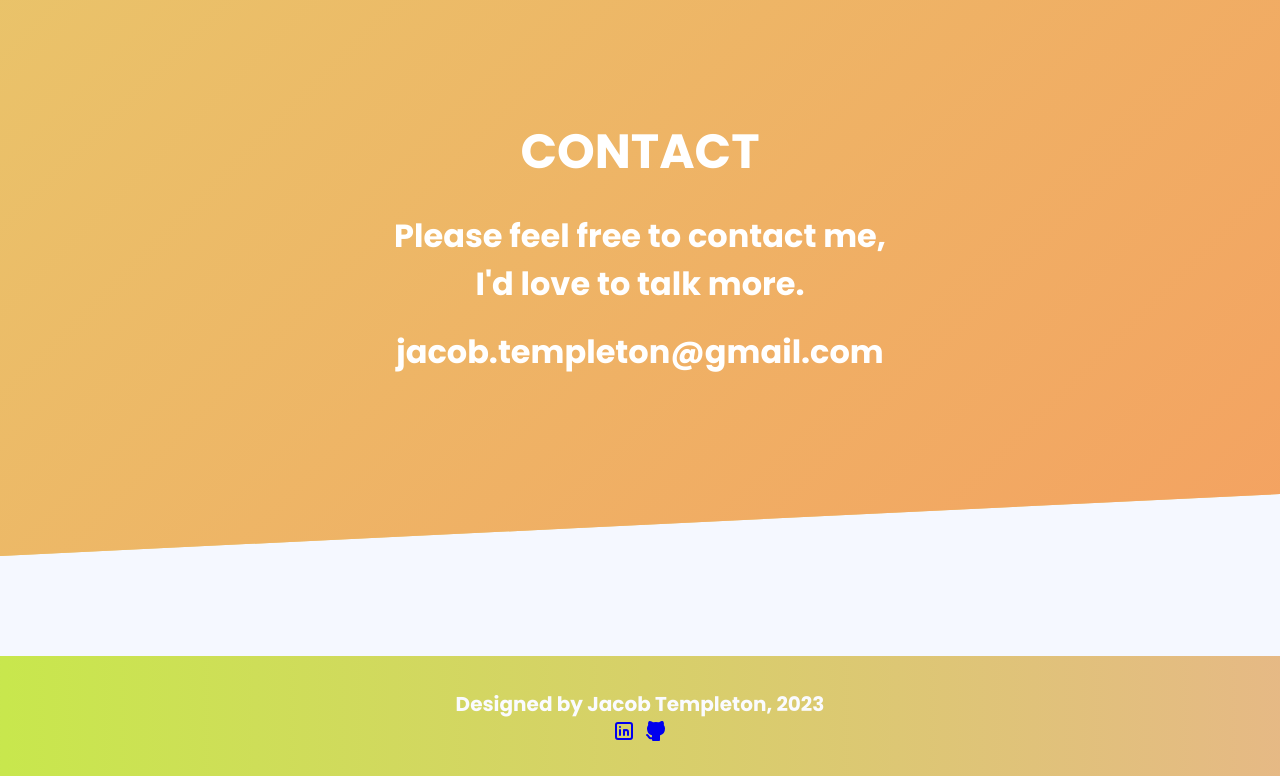
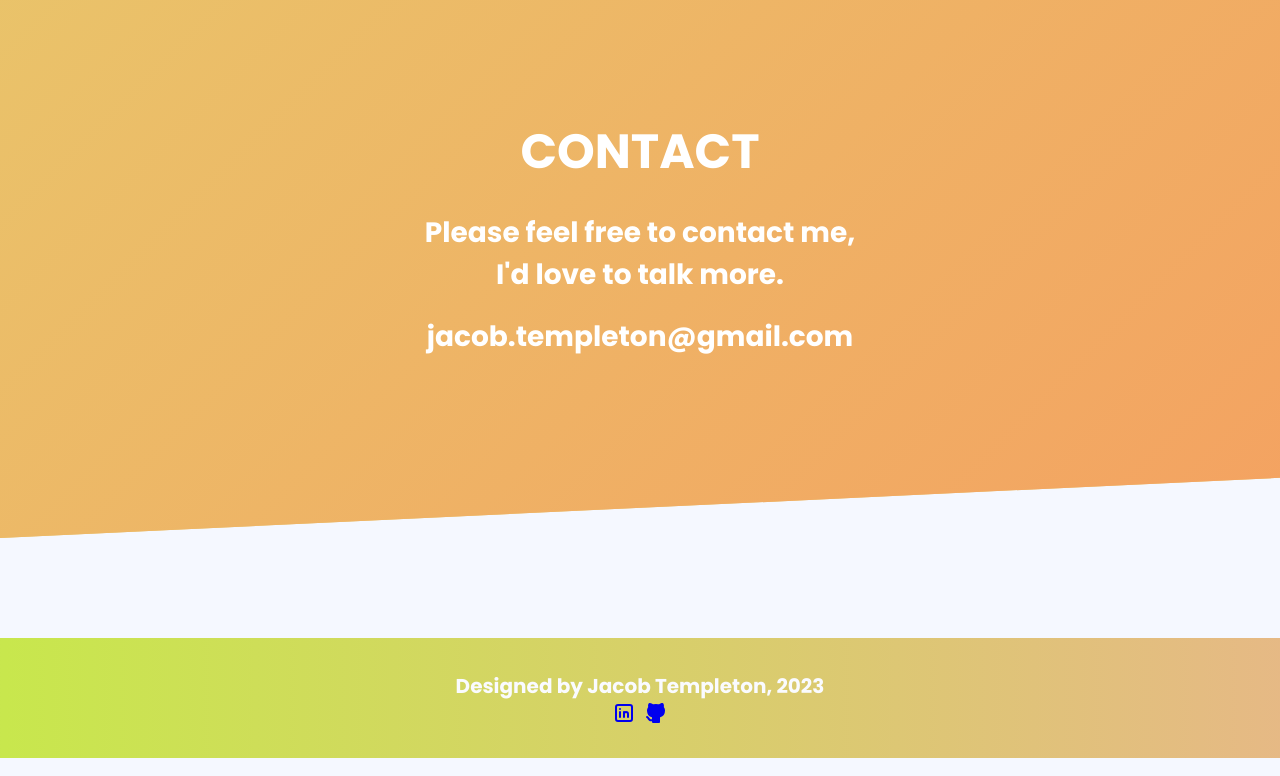
Before and after one commit to JWCTempleton/Portfolio, a React (Create React App) app in the folder portfolio/: page / in a window 1280 px wide. Shown: the part 3028-3804 px from the top of the page. Built offline with nearby package versions, Linux system fonts and the light colour scheme.

Commit message:
Add change to font size in CTA component

```diff
--- a/portfolio/src/components/Cta.css
+++ b/portfolio/src/components/Cta.css
@@ -17,7 +17,7 @@
 }
 
 .call-content {
-  font-size: 2.5vw;
+  font-size: 2.8rem;
   font-weight: 700;
   text-align: center;
 }
```
